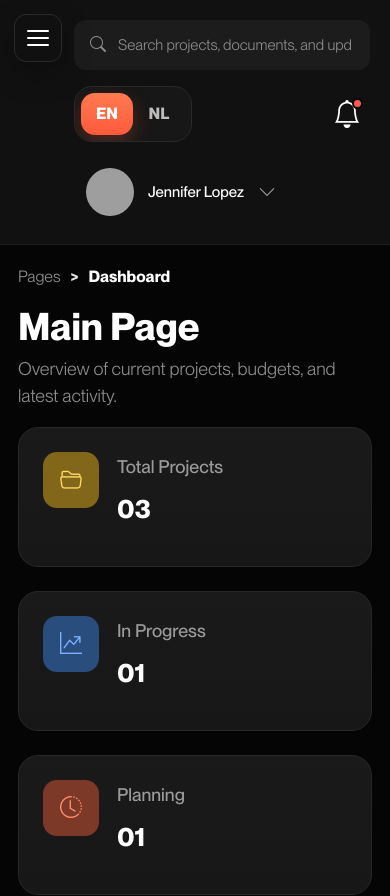
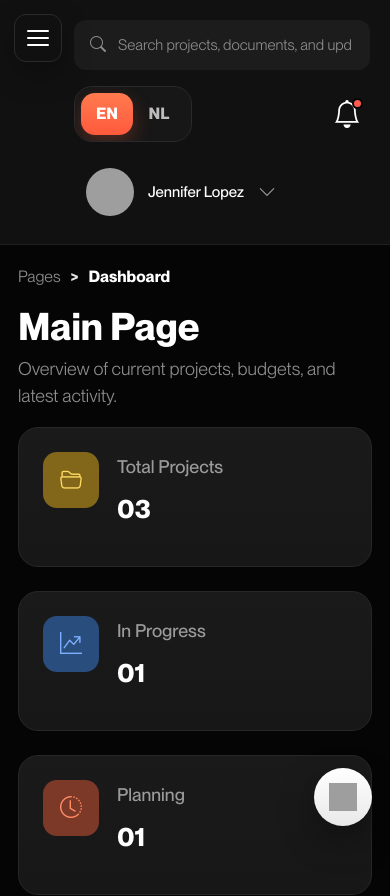
Before and after one commit to MaartjevD/Dashboard-Client-Portal-OWOW, a React (Vite) app: page /dashboard in a window 390 px wide. Shown: the top 896 px of the page. Built offline with nearby package versions, Linux system fonts and the light colour scheme; grey boxes are pictures that could not be loaded.

Commit message:
slack button for chat fixed

```diff
--- a/src/client/Pages/DashboardPage.jsx
+++ b/src/client/Pages/DashboardPage.jsx
@@ -9,6 +9,7 @@ import StatsSection from "../components/common/StatsSection";
 import ProjectList from "../components/sections/ProjectList";
 import BudgetList from "../components/sections/BudgetList";
 import UpdateList from "../components/sections/UpdateList";
+import ChatButton from "../components/common/ChatButton";
 
 function DashboardPage() {
   const totalProjects = mockProjects.length;
@@ -66,7 +67,7 @@ function DashboardPage() {
           <BudgetList projects={mockProjects} />
           <UpdateList projects={mockProjects} />
         </div>
-
+        <ChatButton />
         <Footer />
       </div>
     </div>
--- a/src/client/components/common/ChatButton.jsx
+++ b/src/client/components/common/ChatButton.jsx
@@ -1,8 +1,25 @@
 function ChatButton() {
+  const slackUrl = "https://slack.com";
+
   return (
-    <button className="chat-button">
-      <i className="bi bi-chat"></i>
-    </button>
+    <a
+      href={slackUrl}
+      target="_blank"
+      rel="noreferrer"
+      className="slack-chat-button"
+      aria-label="Chat on Slack"
+      title="Chat on Slack"
+    >
+      <span className="slack-chat-tooltip">Chat on Slack</span>
+
+      <span className="slack-chat-icon-wrapper" aria-hidden="true">
+  <img
+    src="https://upload.wikimedia.org/wikipedia/commons/d/d5/Slack_icon_2019.svg"
+    alt="Slack"
+    className="slack-chat-icon"
+  />
+</span>
+    </a>
   );
 }
 
--- a/src/client/styles/dashboard.css
+++ b/src/client/styles/dashboard.css
@@ -717,29 +717,94 @@
 }
 
 /* =========================================================
-   SHARED COMPONENT - CHAT BUTTON
-========================================================= */
-.chat-button {
+   SHARED COMPONENT - SLACK CHAT BUTTON
+========================================================= */
+.slack-chat-button {
   position: fixed;
-  right: 36px;
-  bottom: 118px;
-  width: 64px;
-  height: 64px;
-  border: none;
+  right: 28px;
+  bottom: 28px;
+  width: 68px;
+  height: 68px;
   border-radius: 50%;
-  background: #e8e8e8;
-  color: #111111;
-  display: flex;
+  background: linear-gradient(180deg, #ffffff 0%, #e9e9e9 100%);
+  color: #4a154b;
+  display: inline-flex;
   align-items: center;
   justify-content: center;
-  font-size: 28px;
-  cursor: pointer;
-  z-index: 999;
-  box-shadow: 0 10px 30px rgba(0, 0, 0, 0.35);
-}
-
-.chat-button i {
-  line-height: 1;
+  text-decoration: none;
+  z-index: 1200;
+  box-shadow: 0 14px 35px rgba(0, 0, 0, 0.35);
+  transition:
+    transform 0.22s ease,
+    box-shadow 0.22s ease,
+    background 0.22s ease;
+}
+
+.slack-chat-button:hover {
+  transform: translateY(-4px) scale(1.04);
+  box-shadow: 0 20px 42px rgba(0, 0, 0, 0.42);
+}
+
+.slack-chat-button:focus-visible {
+  outline: 2px solid #ef7d57;
+  outline-offset: 4px;
+}
+
+.slack-chat-icon-wrapper {
+  width: 34px;
+  height: 34px;
+  display: inline-flex;
+  align-items: center;
+  justify-content: center;
+}
+
+.slack-chat-icon {
+  width: 100%;
+  height: 100%;
+  display: block;
+}
+
+.slack-chat-tooltip {
+  position: absolute;
+  right: 82px;
+  bottom: 50%;
+  transform: translateY(50%) translateX(10px);
+  background: rgba(17, 17, 17, 0.96);
+  color: #ffffff;
+  border: 1px solid #2b2b2b;
+  border-radius: 14px;
+  padding: 10px 14px;
+  font-size: 14px;
+  font-weight: 500;
+  white-space: nowrap;
+  opacity: 0;
+  visibility: hidden;
+  pointer-events: none;
+  box-shadow: 0 12px 30px rgba(0, 0, 0, 0.26);
+  transition:
+    opacity 0.2s ease,
+    transform 0.2s ease,
+    visibility 0.2s ease;
+}
+
+.slack-chat-tooltip::after {
+  content: "";
+  position: absolute;
+  top: 50%;
+  right: -6px;
+  width: 12px;
+  height: 12px;
+  background: rgba(17, 17, 17, 0.96);
+  border-top: 1px solid #2b2b2b;
+  border-right: 1px solid #2b2b2b;
+  transform: translateY(-50%) rotate(45deg);
+}
+
+.slack-chat-button:hover .slack-chat-tooltip,
+.slack-chat-button:focus-visible .slack-chat-tooltip {
+  opacity: 1;
+  visibility: visible;
+  transform: translateY(50%) translateX(0);
 }
 
 /* =========================================================
@@ -1818,13 +1883,23 @@
     justify-content: space-between;
   }
 
-  .chat-button {
-    right: 20px;
-    bottom: 95px;
-    width: 56px;
-    height: 56px;
-    font-size: 24px;
-  }
+.slack-chat-button {
+  right: 18px;
+  bottom: 18px;
+  width: 58px;
+  height: 58px;
+}
+
+.slack-chat-icon-wrapper {
+  width: 28px;
+  height: 28px;
+}
+
+.slack-chat-tooltip {
+  right: 70px;
+  font-size: 13px;
+  padding: 8px 12px;
+}
 
   .mobile-sidebar-toggle {
     top: 14px;
```
